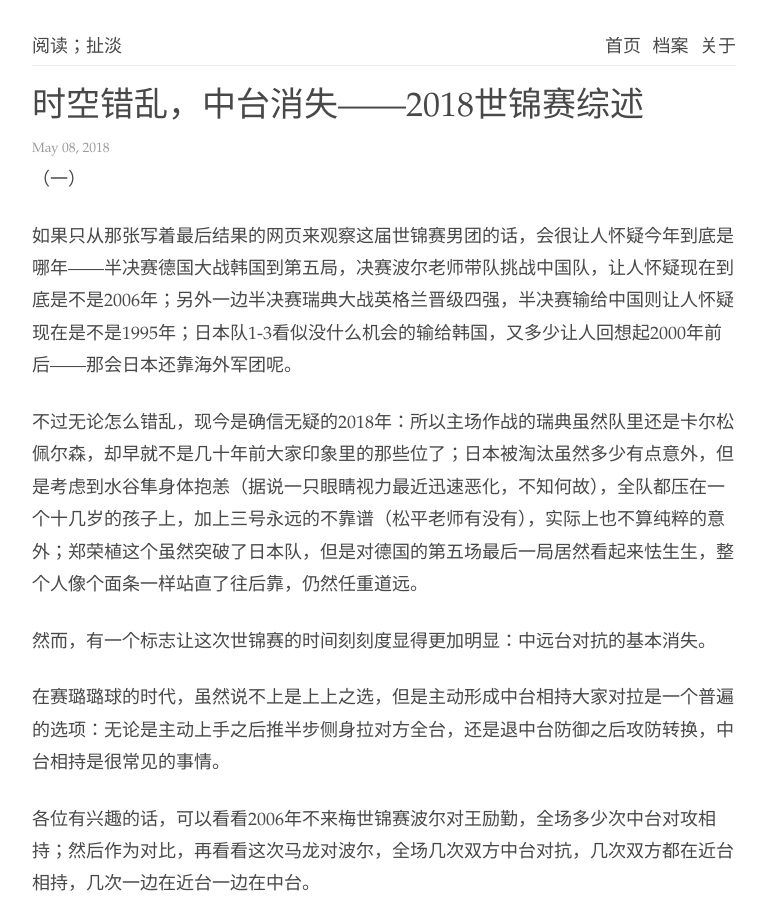
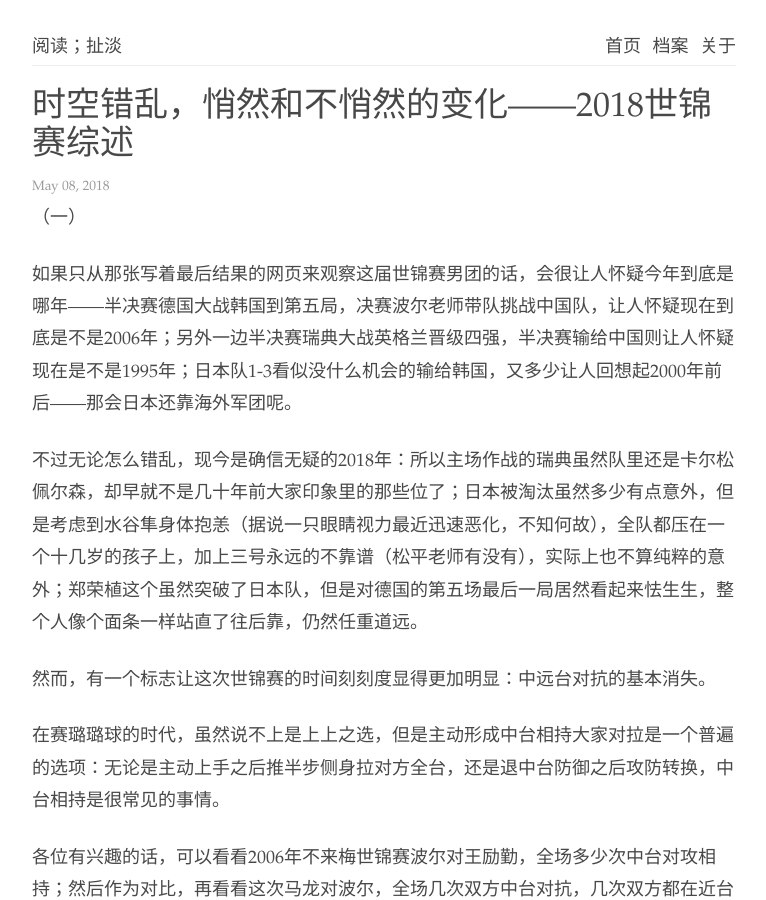
Before and after one commit to readandchedan/readandchedan.github.io, a Jekyll site: the page built from _posts/tabletennis/_posts/2018-05-08-wttc.md, in a window 1280 px wide and 900 px high. Shown: the whole window, without its empty margins (256-1022 px from the left). Built offline with Jekyll 4.4.1, drawn with Linux system fonts in a browser that asks for light colours.

Commit message:
Commited on 2018-05-08 23:35:51.408355

```diff
--- a/_posts/tabletennis/_posts/2018-05-08-wttc.md
+++ b/_posts/tabletennis/_posts/2018-05-08-wttc.md
@@ -1,6 +1,6 @@
 ---
 layout: default
-title: 时空错乱，中台消失——2018世锦赛综述
+title: 时空错乱，悄然和不悄然的变化——2018世锦赛综述
 ---
 
 （一）
```
